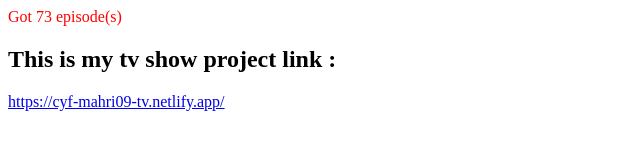
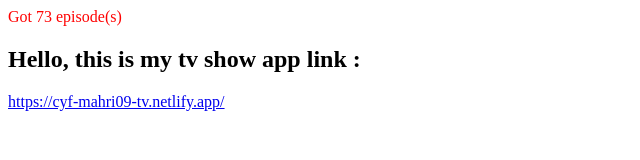
Before and after one commit to mahri09/tv-show-dom-project, a plain HTML site: page index.html in a window 1280 px wide. Shown: the whole page, without its empty margins (0-640 px from the left). Drawn offline with Linux system fonts and the light colour scheme.

```diff
--- a/index.html
+++ b/index.html
@@ -10,7 +10,7 @@
 
   <body>
     <div id="root"></div>
-    <h2>This is my tv show project link :</h2>
+    <h2>Hello, this is my tv show app link :</h2>
     <a href="https://cyf-mahri09-tv.netlify.app/"
       >https://cyf-mahri09-tv.netlify.app/</a
     >
```
